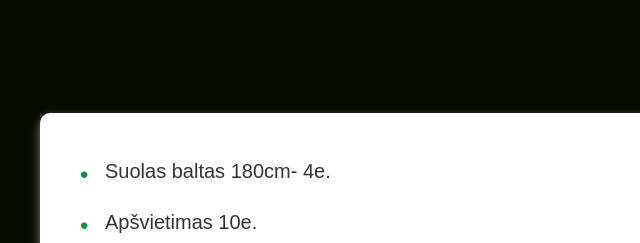
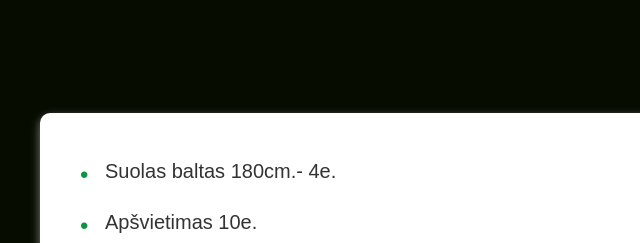
Before and after one commit to hauzas/palapines-nuoma, a plain HTML site: page index.html in a window 1280 px wide. Shown: the part 2327-2570 px from the top of the page, 0-640 px from the left. Drawn offline with Linux system fonts and the light colour scheme; a web font is replaced by a local one.

Commit message:
Update index.html

```diff
--- a/index.html
+++ b/index.html
@@ -116,7 +116,7 @@
             </div>
             <div class="menu-container">
                 <ul class="menu-list">
-                    <li>Suolas baltas 180cm- 4e.</li>
+                    <li>Suolas baltas 180cm.- 4e.</li>
                     <li>Apšvietimas 10e.</li>
                 </ul>
             </div>
```
